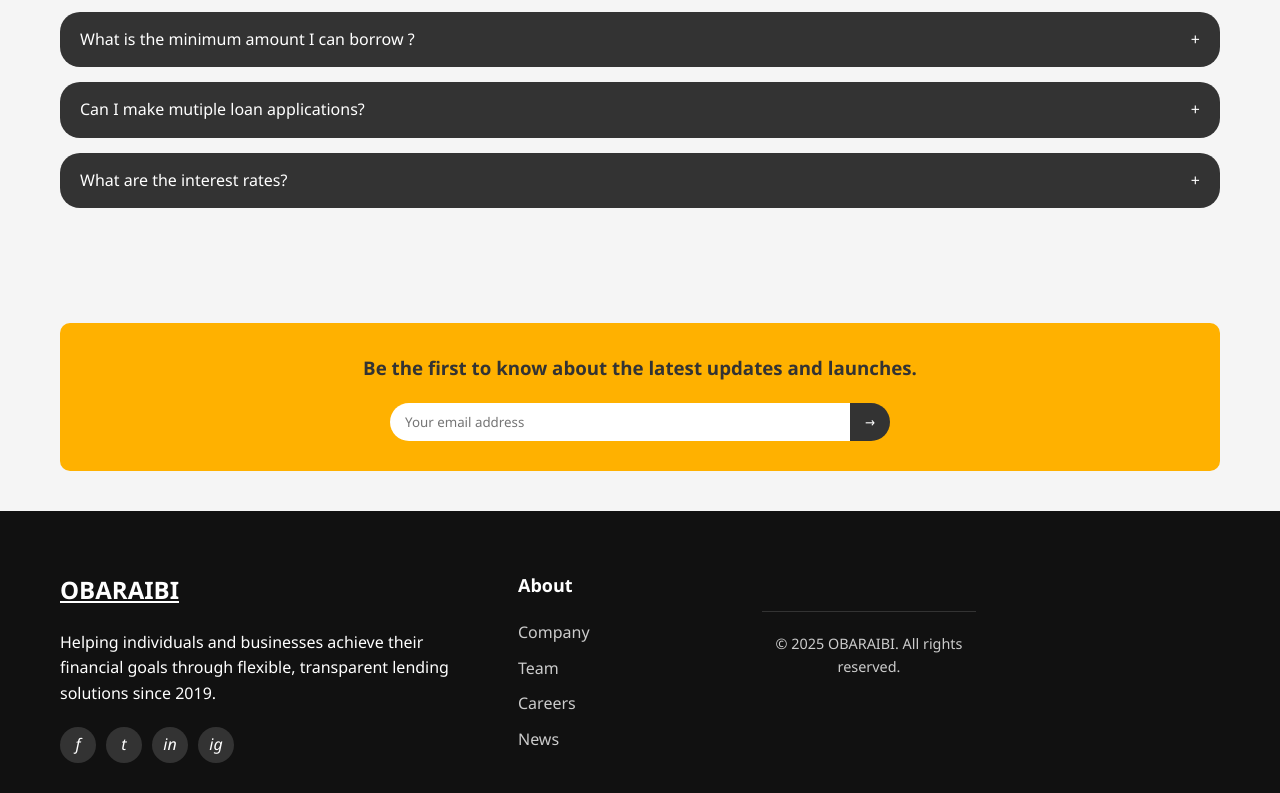
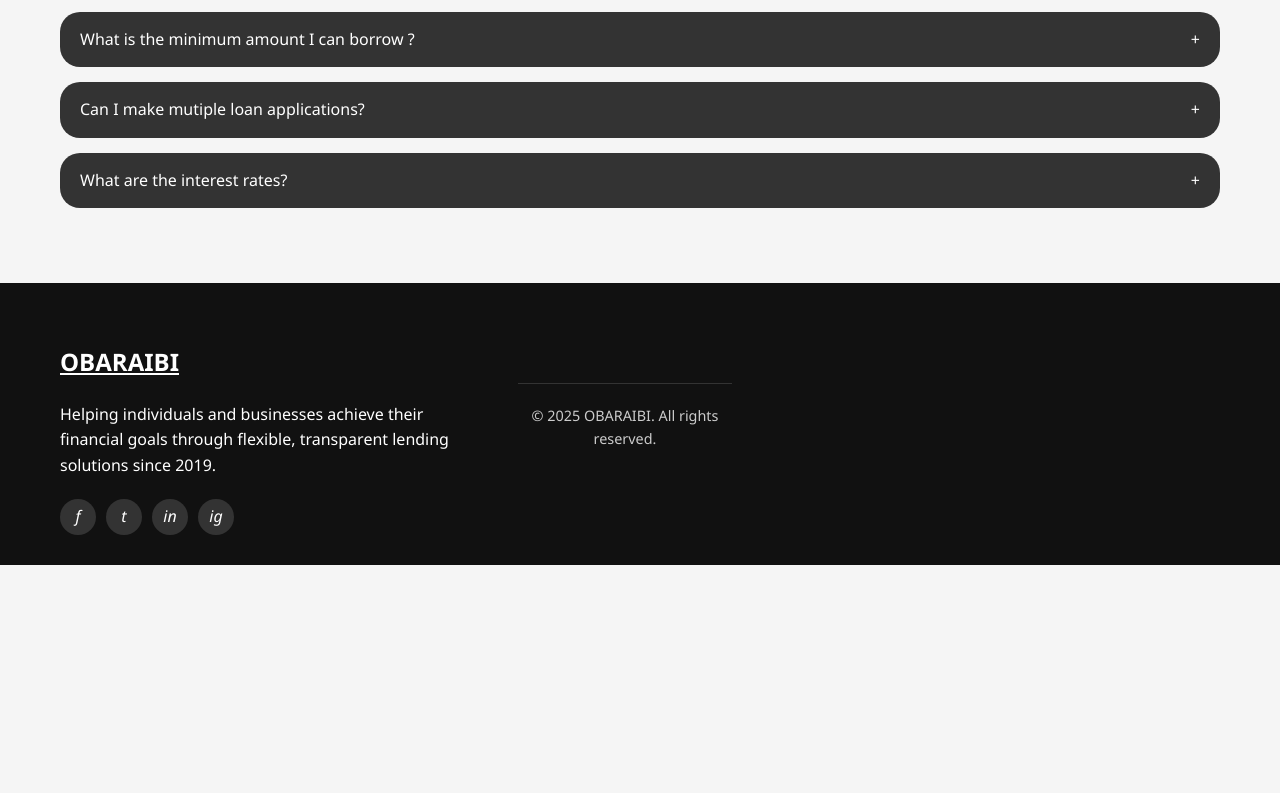
Before and after one commit to Olocraft/Obaraibi, a website: page index.html in a window 1280 px wide. Shown: the part 3351-4144 px from the top of the page. After the commit the page ends 3916 px from the top, so only its background shows below. Drawn offline with Linux system fonts and the light colour scheme.

Commit message:
Update index.html

```diff
--- a/index.html
+++ b/index.html
@@ -1055,18 +1055,7 @@ footer {
       </div>
     </section>
 
-    <!-- Newsletter -->
-    <section class="newsletter">
-      <div class="container">
-        <div class="newsletter-container">
-          <h3>Be the first to know about the latest updates and launches.</h3>
-          <form class="newsletter-form">
-            <input type="email" placeholder="Your email address" />
-            <button type="submit">→</button>
-          </form>
-        </div>
-      </div>
-    </section>
+
 
     <!-- Footer -->
     <footer>
@@ -1085,15 +1074,7 @@ footer {
               <a href="#"><i>ig</i></a>
             </div>
           </div>
-          <div class="footer-links">
-            <h4>About</h4>
-            <ul>
-              <li><a href="#">Company</a></li>
-              <li><a href="#">Team</a></li>
-              <li><a href="#">Careers</a></li>
-              <li><a href="#">News</a></li>
-            </ul>
-          </div>
+
 
         <div class="footer-bottom">
           <p>© 2025 OBARAIBI. All rights reserved.</p>
```
